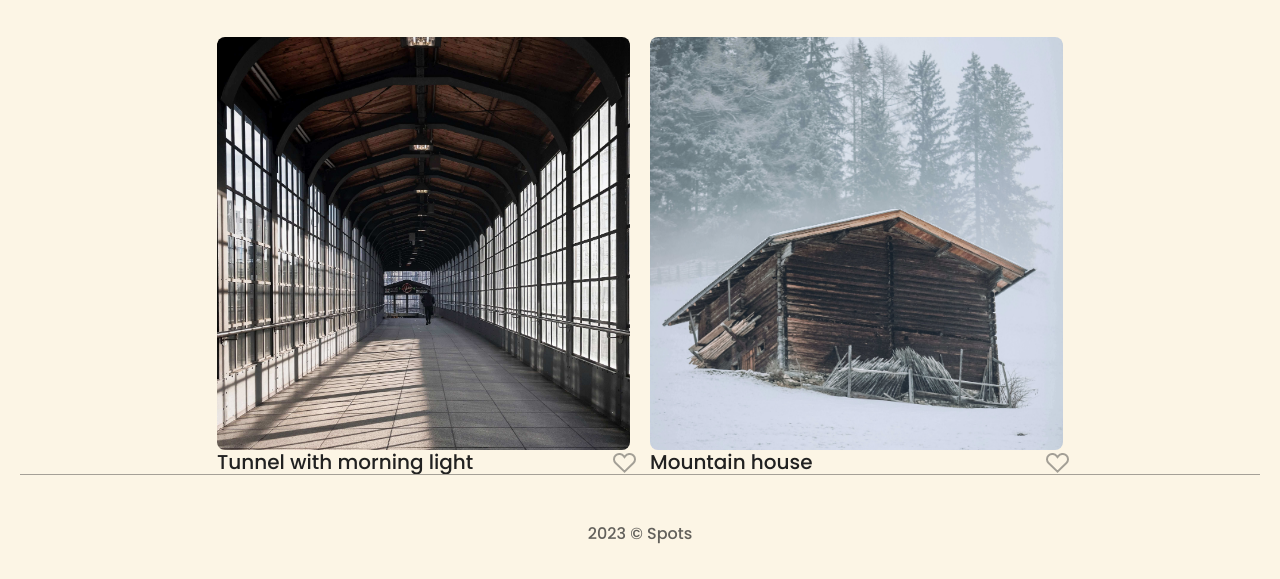
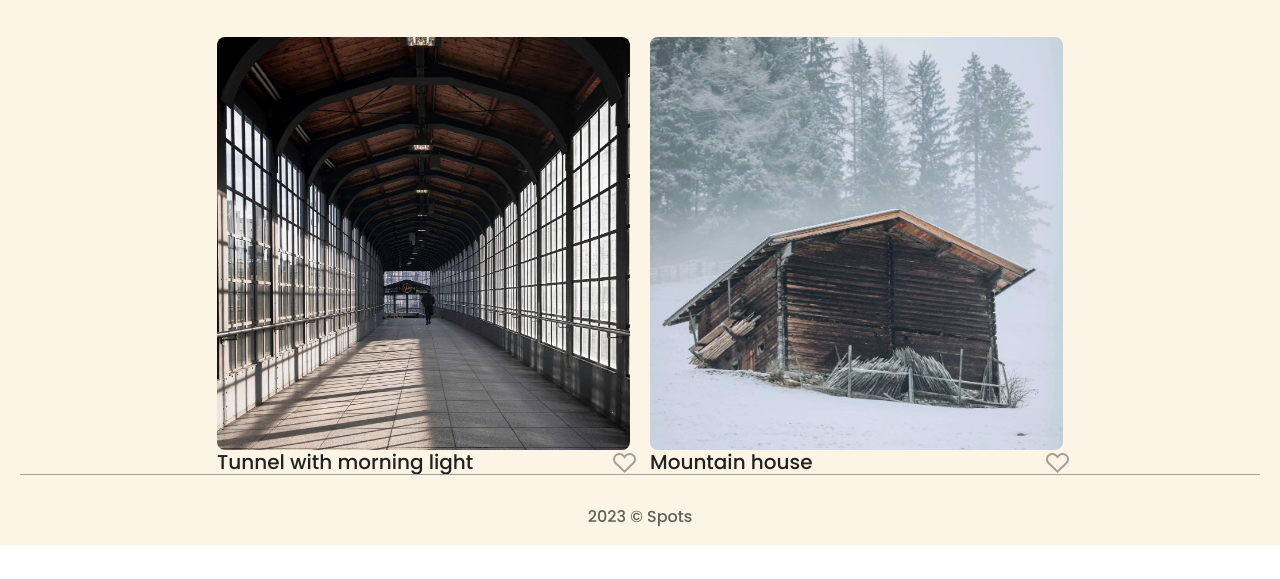
Before and after one commit to GucciGerm/se_project_spots, a plain HTML site: page index.html in a window 1280 px wide. Shown: the part 1228-1807 px from the top of the page. After the commit the page ends 1773 px from the top, so only its background shows below. Drawn offline with Linux system fonts and the light colour scheme.

Commit message:
Added lineheight along with font size

```diff
--- a/blocks/footer.css
+++ b/blocks/footer.css
@@ -7,4 +7,8 @@
 
 .footer__text {
   color: rgba(33, 33, 33, 0.7);
+  margin-top: 0;
+  margin-bottom: 0;
+  font-size: 16px;
+  line-height: 16px;
 }
```
